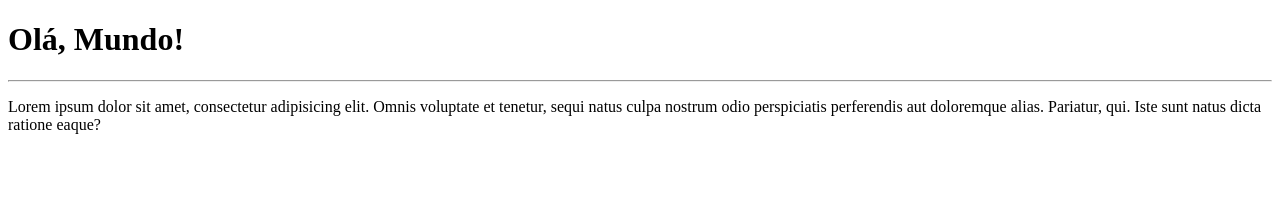
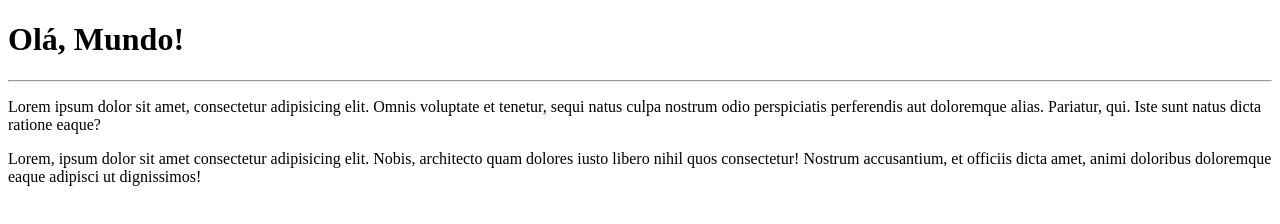
Before and after one commit to gabitargino/Ola-Mundo, a plain HTML site: page site-exemplo/index.html in a window 1280 px wide. Drawn offline with Linux system fonts and the light colour scheme.

Commit message:
adicionei um parágrafo

```diff
--- a/site-exemplo/index.html
+++ b/site-exemplo/index.html
@@ -9,5 +9,6 @@
     <h1>Olá, Mundo!</h1>
     <hr>
     <p>Lorem ipsum dolor sit amet, consectetur adipisicing elit. Omnis voluptate et tenetur, sequi natus culpa nostrum odio perspiciatis perferendis aut doloremque alias. Pariatur, qui. Iste sunt natus dicta ratione eaque?</p>
+    <p>Lorem, ipsum dolor sit amet consectetur adipisicing elit. Nobis, architecto quam dolores iusto libero nihil quos consectetur! Nostrum accusantium, et officiis dicta amet, animi doloribus doloremque eaque adipisci ut dignissimos!</p>
 </body>
 </html>
```
